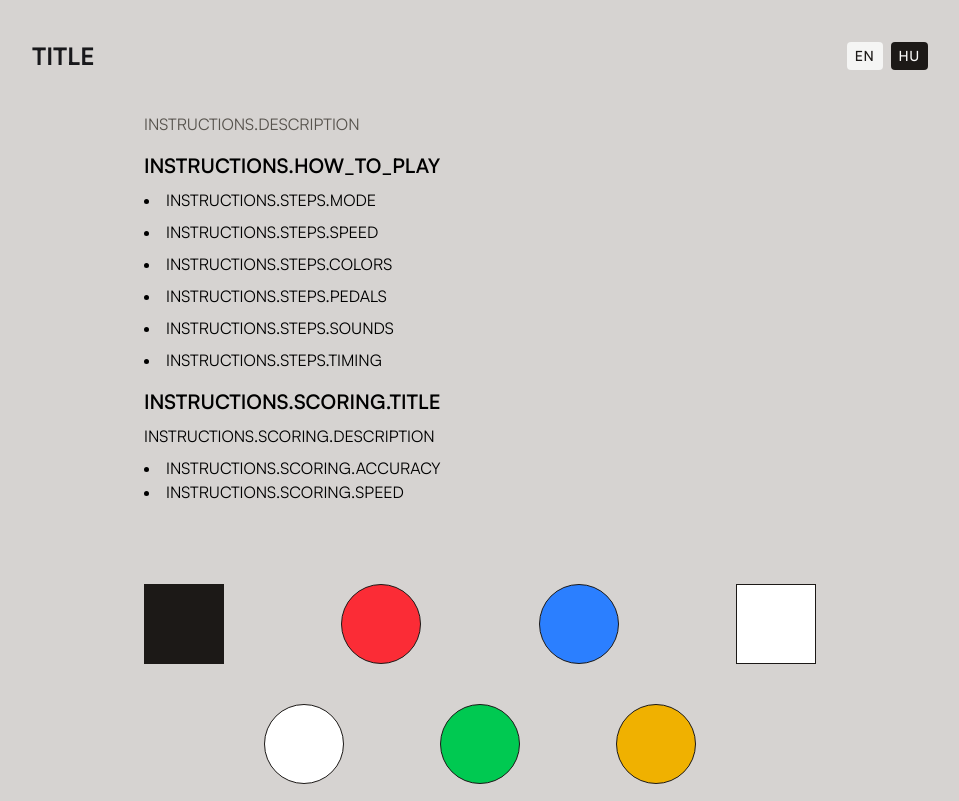
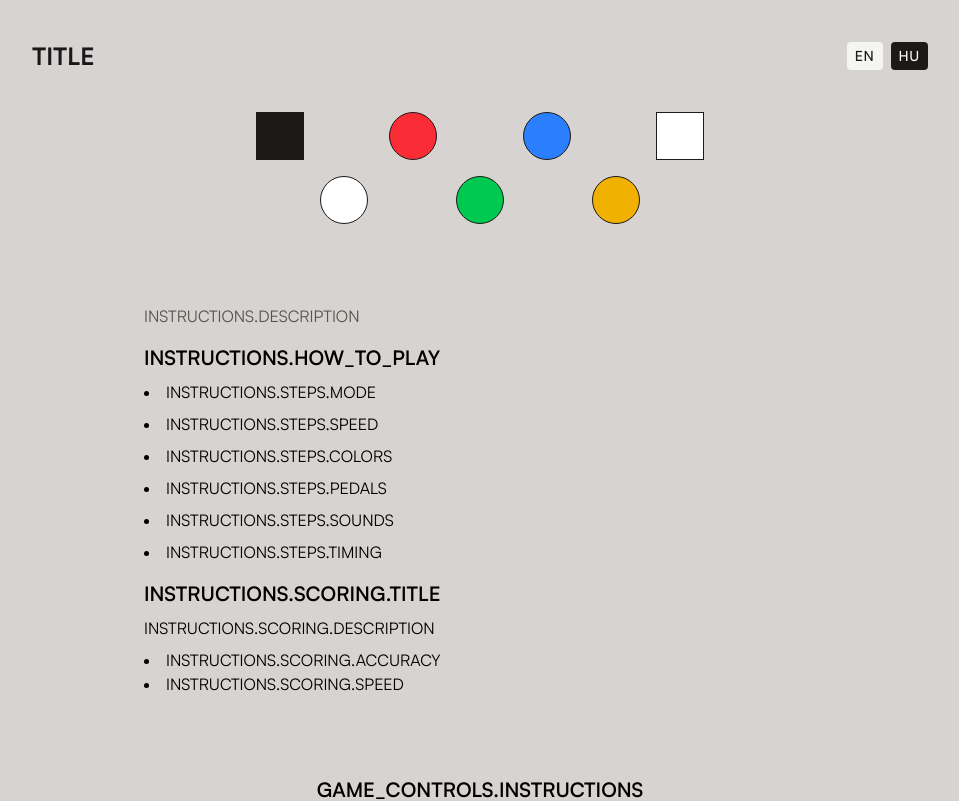
Before and after one commit to natixco/vienna-determination-test-simulator, a SvelteKit app: page /hu/ in a window 1280 px wide. Shown: the top 801 px of the page, without its empty margins (160-1119 px from the left). Built offline with nearby package versions, Linux system fonts and the light colour scheme; no server answers.

Commit message:
the pseudo controls are now more compact

```diff
--- a/src/components/PseudoSignalControls.svelte
+++ b/src/components/PseudoSignalControls.svelte
@@ -1,13 +1,15 @@
-<div class="flex flex-col items-center justify-center gap-10 w-full">
-    <div class="flex flex-row items-center justify-between w-full">
-        <div class="size-20 border border-stone-900 bg-stone-900"></div>
-        <div class="size-20 border border-stone-900 bg-red-500 rounded-full"></div>
-        <div class="size-20 border border-stone-900 bg-blue-500 rounded-full"></div>
-        <div class="size-20 border border-stone-900 bg-white"></div>
-    </div>
-    <div class="flex flex-row items-center justify-between w-full px-30">
-        <div class="size-20 border border-stone-900 bg-white rounded-full"></div>
-        <div class="size-20 border border-stone-900 bg-green-500 rounded-full"></div>
-        <div class="size-20 border border-stone-900 bg-yellow-500 rounded-full"></div>
+<div class="flex justify-center w-full">
+    <div class="flex flex-col items-center justify-center gap-4 w-full max-w-md">
+        <div class="flex flex-row items-center justify-between w-full">
+            <div class="size-12 border border-stone-900 bg-stone-900"></div>
+            <div class="size-12 border border-stone-900 bg-red-500 rounded-full"></div>
+            <div class="size-12 border border-stone-900 bg-blue-500 rounded-full"></div>
+            <div class="size-12 border border-stone-900 bg-white"></div>
+        </div>
+        <div class="flex flex-row items-center justify-between w-full px-16">
+            <div class="size-12 border border-stone-900 bg-white rounded-full"></div>
+            <div class="size-12 border border-stone-900 bg-green-500 rounded-full"></div>
+            <div class="size-12 border border-stone-900 bg-yellow-500 rounded-full"></div>
+        </div>
     </div>
 </div>
--- a/src/routes/[lang]/+page.svelte
+++ b/src/routes/[lang]/+page.svelte
@@ -20,8 +20,8 @@
 </div>
 
 <div class="flex flex-col gap-20 pb-10">
+    <PseudoSignalControls/>
     <Instructions/>
-    <PseudoSignalControls/>
     <TestSettings/>
     <Results/>
     <Keybindings/>
```
